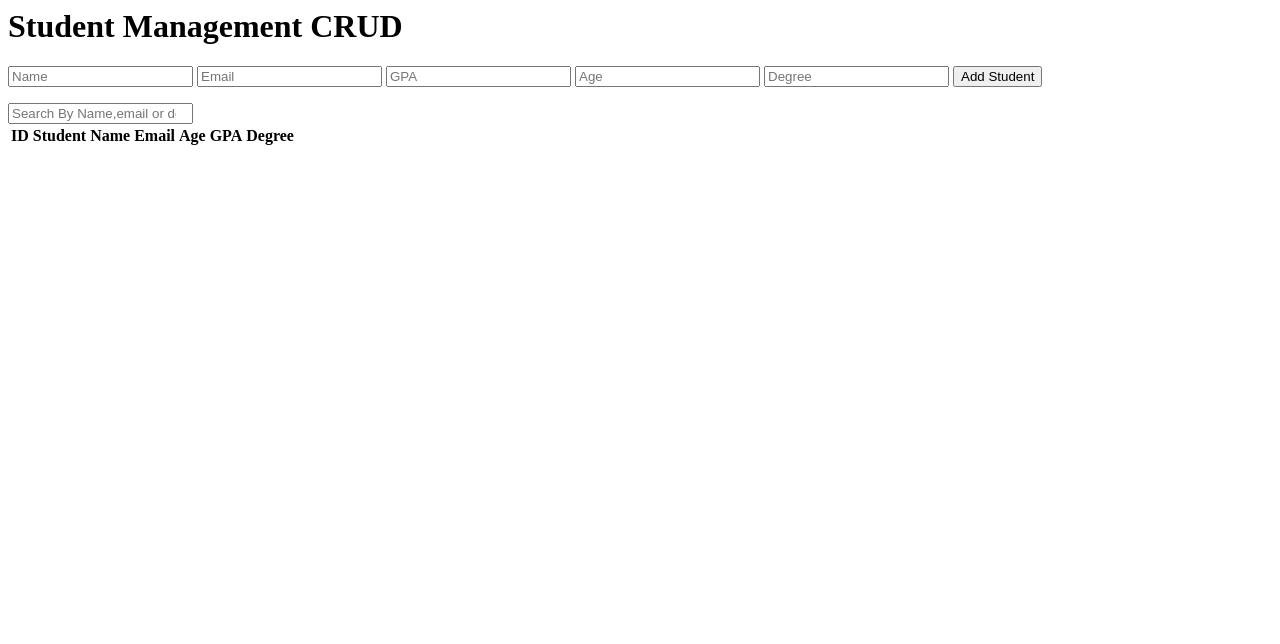
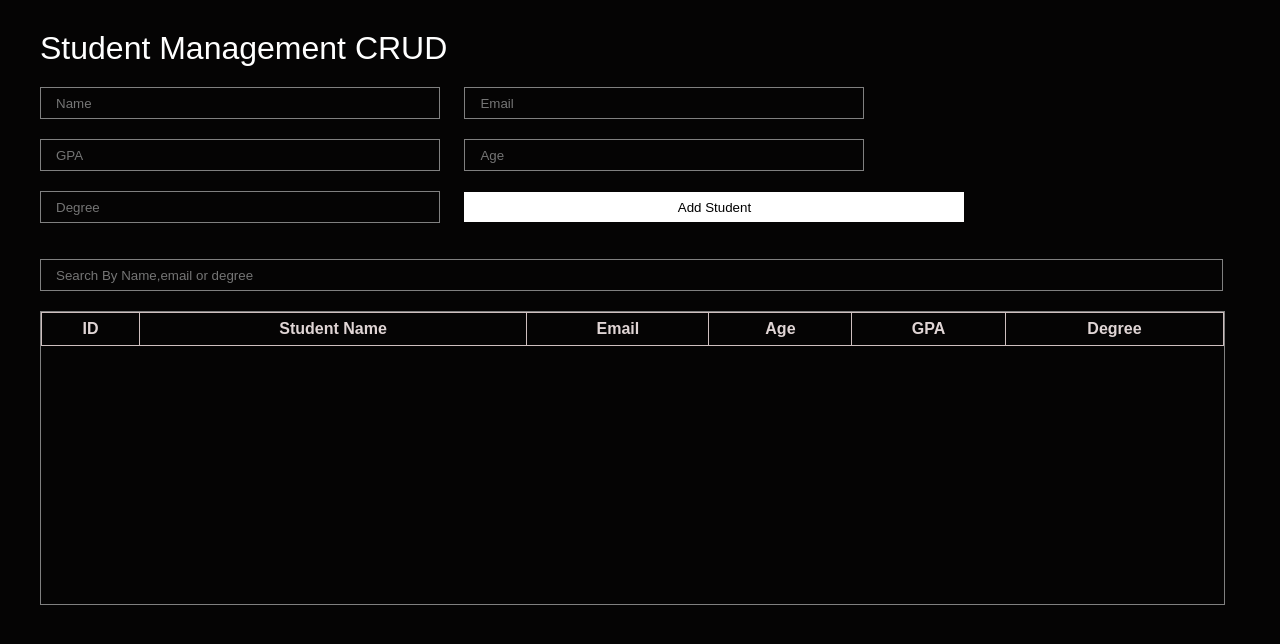
Before and after one commit to SravaniPutturu/Student-Table, a plain HTML site: page index.html in a window 1280 px wide. Drawn offline with Linux system fonts and the light colour scheme.

Commit message:
Update index.html

```diff
--- a/index.html
+++ b/index.html
@@ -3,7 +3,7 @@
     <meta charset="UTF-8">
     <meta http-equiv="X-UA-Compatible" content="IE=edge">
     <meta name="viewport" content="width=device-width, initial-scale=1.0">
-    <link rel="stylesheet" href="index.css">
+    <link rel="stylesheet" href="Style.css">
     <link rel="stylesheet" href="https://cdnjs.cloudflare.com/ajax/libs/font-awesome/5.15.3/css/all.min.css" integrity="sha512-tFpjg/TlIvFovqk4Xn/SSx+y2QWTyBdRnS8Ed/OgNlfM/LthJpRRoLkZ9X1TJksdiAv6zvU6G1mfQInSwJ6mPw==" crossorigin="anonymous" referrerpolicy="no-referrer" />
 
     <title>Document</title>
```
